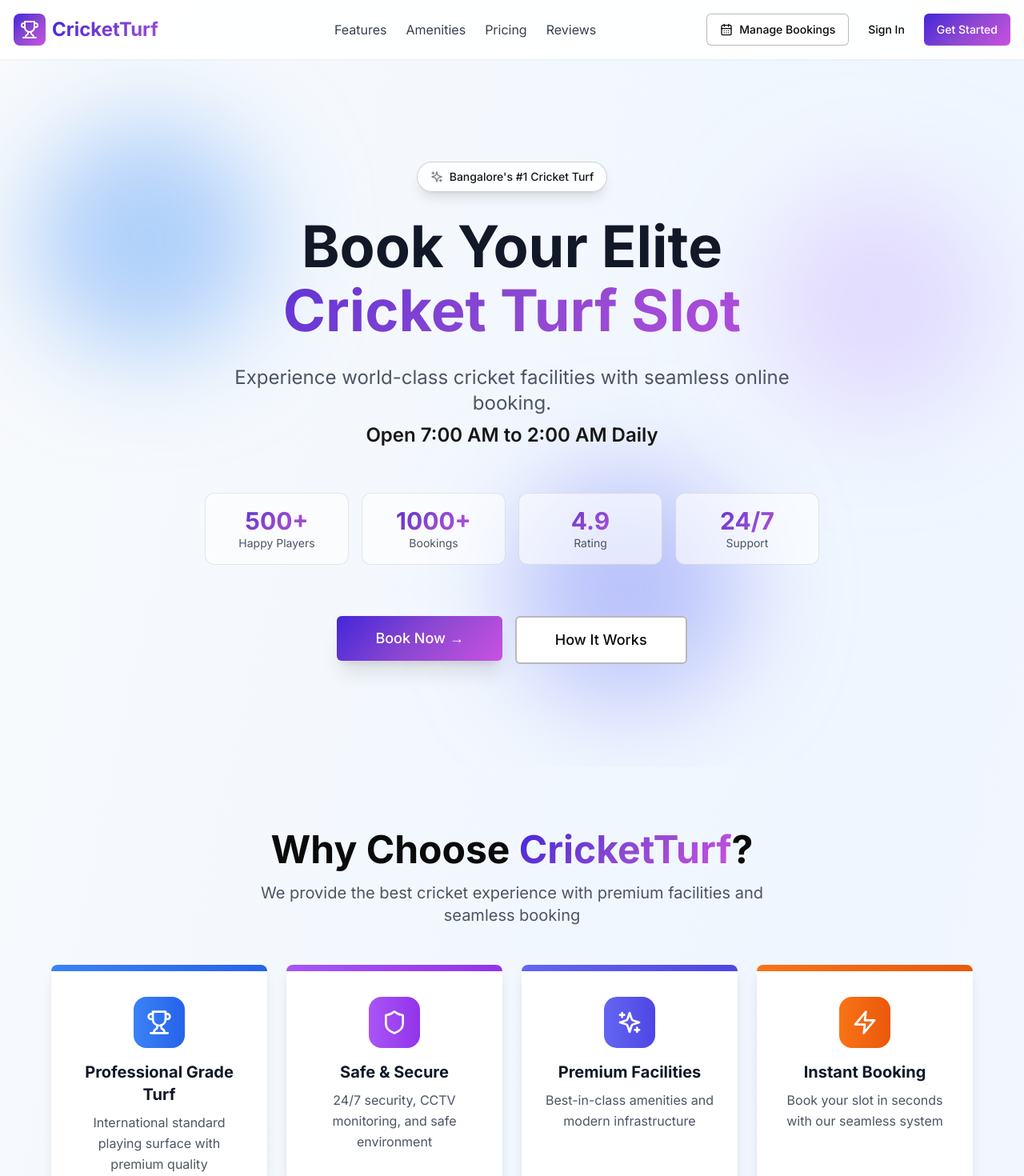
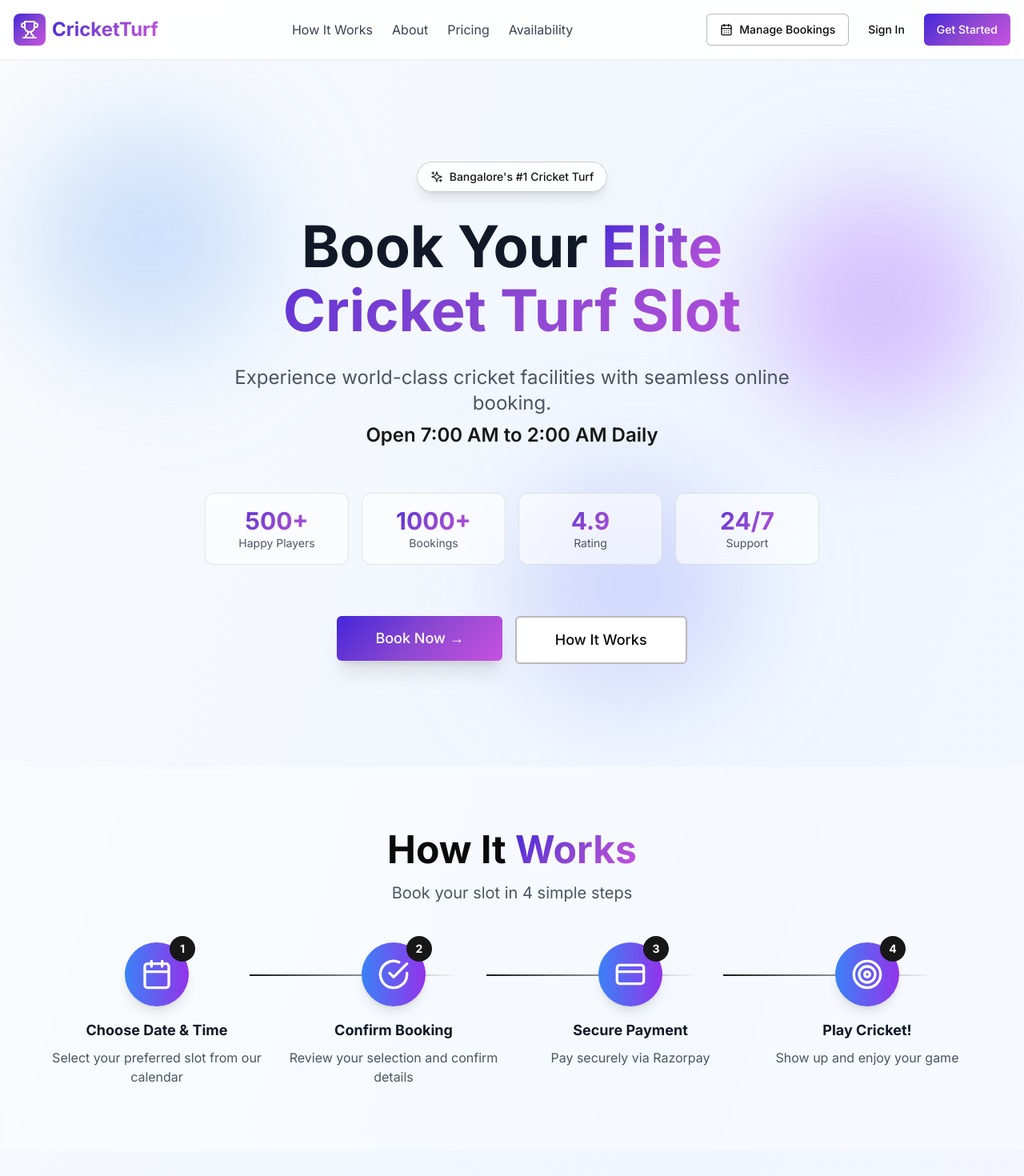
Before and after one commit to vamshiraju0007-boop/cricket-turf-booking, a Next.js app: page / in a window 1280 px wide. Shown: the top 1470 px of the page at 80% size. Built offline with nearby package versions, Linux system fonts and the light colour scheme.

Commit message:
style: final landing page refinements and section removals

```diff
--- a/app/page.tsx
+++ b/app/page.tsx
@@ -6,8 +6,7 @@ import { Button } from "@/components/ui/button";
 import { Card, CardContent } from "@/components/ui/card";
 import { Badge } from "@/components/ui/badge";
 import {
-    MapPin, Clock, Users, Wifi, Car, Coffee, Star, Sparkles, Trophy, Shield,
-    CheckCircle, Calendar, CreditCard, Zap, TrendingUp, Award, Target, CalendarDays
+    Sparkles, Trophy, CheckCircle, Calendar, CreditCard, Zap, TrendingUp, Target, CalendarDays
 } from "lucide-react";
 import WeekCalendar from "@/components/WeekCalendar";
 import ManageBookingsModal from "@/components/ManageBookingsModal";
@@ -15,71 +14,11 @@ import ManageBookingsModal from "@/components/ManageBookingsModal";
 export default function HomePage() {
     const [isManageBookingsOpen, setIsManageBookingsOpen] = useState(false);
 
-    const features = [
-        {
-            icon: Trophy,
-            title: "Professional Grade Turf",
-            desc: "International standard playing surface with premium quality",
-            color: "from-blue-500 to-blue-600"
-        },
-        {
-            icon: Shield,
-            title: "Safe & Secure",
-            desc: "24/7 security, CCTV monitoring, and safe environment",
-            color: "from-purple-500 to-purple-600"
-        },
-        {
-            icon: Sparkles,
-            title: "Premium Facilities",
-            desc: "Best-in-class amenities and modern infrastructure",
-            color: "from-indigo-500 to-indigo-600"
-        },
-        {
-            icon: Zap,
-            title: "Instant Booking",
-            desc: "Book your slot in seconds with our seamless system",
-            color: "from-orange-500 to-orange-600"
-        },
-    ];
-
-    const amenities = [
-        { icon: Wifi, label: "Free WiFi", color: "text-blue-500", bg: "bg-blue-50" },
-        { icon: Car, label: "Free Parking", color: "text-purple-500", bg: "bg-purple-50" },
-        { icon: Coffee, label: "Refreshments", color: "text-indigo-500", bg: "bg-indigo-50" },
-        { icon: Users, label: "Changing Rooms", color: "text-violet-500", bg: "bg-violet-50" },
-        { icon: Trophy, label: "Equipment", color: "text-green-500", bg: "bg-green-50" },
-        { icon: Award, label: "Coaching", color: "text-orange-500", bg: "bg-orange-50" },
-    ];
-
     const bookingSteps = [
         { icon: Calendar, title: "Choose Date & Time", desc: "Select your preferred slot from our calendar" },
         { icon: CheckCircle, title: "Confirm Booking", desc: "Review your selection and confirm details" },
         { icon: CreditCard, title: "Secure Payment", desc: "Pay securely via Razorpay" },
         { icon: Target, title: "Play Cricket!", desc: "Show up and enjoy your game" },
-    ];
-
-    const testimonials = [
-        {
-            name: "Rajesh Kumar",
-            role: "Cricket Enthusiast",
-            rating: 5,
-            text: "Best cricket turf in Bangalore! The booking process is super smooth and the facilities are top-notch. Highly recommended!",
-            avatar: "RK"
-        },
-        {
-            name: "Priya Sharma",
-            role: "Team Captain",
-            rating: 5,
-            text: "We book this turf every weekend for our team practice. The quality is consistent and the staff is very professional.",
-            avatar: "PS"
-        },
-        {
-            name: "Amit Patel",
-            role: "Regular Player",
-            rating: 5,
-            text: "Excellent turf quality and great amenities. The online booking system makes it so convenient. Worth every rupee!",
-            avatar: "AP"
-        },
     ];
 
     const stats = [
@@ -98,13 +37,13 @@ export default function HomePage() {
                         <div className="w-10 h-10 rounded-lg gradient-primary flex items-center justify-center">
                             <Trophy className="w-6 h-6 text-white" />
                         </div>
-                        <h1 className="text-2xl font-bold text-gradient">CricketTurf <span className="text-[10px] opacity-50 align-top">v1.2 (Deployed)</span></h1>
+                        <h1 className="text-2xl font-bold text-gradient">CricketTurf</h1>
                     </Link>
                     <nav className="hidden md:flex items-center gap-6">
-                        <a href="#features" className="text-gray-700 hover:text-primary transition-colors">Features</a>
-                        <a href="#amenities" className="text-gray-700 hover:text-primary transition-colors">Amenities</a>
+                        <a href="#how-it-works" className="text-gray-700 hover:text-primary transition-colors">How It Works</a>
+                        <a href="#about" className="text-gray-700 hover:text-primary transition-colors">About</a>
                         <a href="#pricing" className="text-gray-700 hover:text-primary transition-colors">Pricing</a>
-                        <a href="#testimonials" className="text-gray-700 hover:text-primary transition-colors">Reviews</a>
+                        <a href="#availability" className="text-gray-700 hover:text-primary transition-colors">Availability</a>
                     </nav>
                     <div className="flex items-center gap-2">
                         <Button
@@ -151,7 +90,7 @@ export default function HomePage() {
 
                         {/* Main Heading */}
                         <h2 className="text-5xl md:text-7xl font-bold text-gray-900 leading-tight">
-                            Book Your Elite
+                            Book Your <span className="text-gradient">Elite</span>
                             <span className="block text-gradient mt-2 animate-slide-up">Cricket Turf Slot</span>
                         </h2>
 
@@ -188,31 +127,6 @@ export default function HomePage() {
                 </div>
             </section>
 
-            {/* Features Section */}
-            <section id="features" className="container mx-auto px-4 py-20">
-                <div className="text-center mb-12">
-                    <h3 className="text-4xl md:text-5xl font-bold mb-4">
-                        Why Choose <span className="text-gradient">CricketTurf</span>?
-                    </h3>
-                    <p className="text-xl text-gray-600 max-w-2xl mx-auto">
-                        We provide the best cricket experience with premium facilities and seamless booking
-                    </p>
-                </div>
-                <div className="grid md:grid-cols-2 lg:grid-cols-4 gap-6 max-w-6xl mx-auto">
-                    {features.map((feature, index) => (
-                        <Card key={index} className="card-hover border-0 bg-white shadow-lg hover:shadow-2xl transition-all duration-300 hover:-translate-y-2 overflow-hidden group">
-                            <div className={`h-2 w-full bg-gradient-to-r ${feature.color}`}></div>
-                            <CardContent className="pt-8 pb-6 text-center">
-                                <div className={`w-16 h-16 mx-auto mb-4 rounded-2xl bg-gradient-to-r ${feature.color} flex items-center justify-center group-hover:scale-110 transition-all duration-300 group-hover:rotate-3`}>
-                                    <feature.icon className="w-8 h-8 text-white" />
-                                </div>
-                                <h4 className="text-xl font-bold mb-2 text-gray-900 group-hover:text-primary transition-colors">{feature.title}</h4>
-                                <p className="text-gray-600 leading-relaxed">{feature.desc}</p>
-                            </CardContent>
-                        </Card>
-                    ))}
-                </div>
-            </section>
 
             {/* How It Works Section */}
             <section id="how-it-works" className="bg-white/40 backdrop-blur-sm py-20">
@@ -250,8 +164,8 @@ export default function HomePage() {
             </section>
 
             {/* Turf Details with Pricing */}
-            <section id="pricing" className="container mx-auto px-4 py-20">
-                <div className="max-w-3xl mx-auto space-y-12">
+            <section id="about" className="container mx-auto px-4 py-20">
+                <div className="max-w-4xl mx-auto space-y-12">
                     {/* Details */}
                     <div className="space-y-8 text-center">
                         <div className="space-y-4">
@@ -265,9 +179,6 @@ export default function HomePage() {
 
                         <div className="grid sm:grid-cols-3 gap-6">
                             <div className="flex flex-col items-center gap-3 p-6 rounded-2xl bg-white shadow-lg border border-primary/10 hover:shadow-xl transition-all">
-                                <div className="w-12 h-12 rounded-xl gradient-primary flex items-center justify-center flex-shrink-0">
-                                    <MapPin className="w-6 h-6 text-white" />
-                                </div>
                                 <div className="text-center">
                                     <p className="font-semibold text-gray-900">Location</p>
                                     <p className="text-sm text-gray-600">Bangalore, KA</p>
@@ -275,9 +186,6 @@ export default function HomePage() {
                             </div>
 
                             <div className="flex flex-col items-center gap-3 p-6 rounded-2xl bg-white shadow-lg border border-primary/10 hover:shadow-xl transition-all">
-                                <div className="w-12 h-12 rounded-xl gradient-primary flex items-center justify-center flex-shrink-0">
-                                    <Clock className="w-6 h-6 text-white" />
-                                </div>
                                 <div className="text-center">
                                     <p className="font-semibold text-gray-900">Hours</p>
                                     <p className="text-sm text-gray-600">7 AM - 2 AM</p>
@@ -285,9 +193,6 @@ export default function HomePage() {
                             </div>
 
                             <div className="flex flex-col items-center gap-3 p-6 rounded-2xl bg-white shadow-lg border border-primary/10 hover:shadow-xl transition-all">
-                                <div className="w-12 h-12 rounded-xl gradient-primary flex items-center justify-center flex-shrink-0">
-                                    <Users className="w-6 h-6 text-white" />
-                                </div>
                                 <div className="text-center">
                                     <p className="font-semibold text-gray-900">Capacity</p>
                                     <p className="text-sm text-gray-600">22 Players</p>
@@ -327,36 +232,9 @@ export default function HomePage() {
                 </div>
             </section>
 
-            {/* Amenities */}
-            <section id="amenities" className="bg-white/40 backdrop-blur-sm py-20">
-                <div className="container mx-auto px-4">
-                    <div className="max-w-6xl mx-auto">
-                        <div className="text-center mb-12">
-                            <h3 className="text-4xl md:text-5xl font-bold mb-4">
-                                World-Class <span className="text-gradient">Amenities</span>
-                            </h3>
-                            <p className="text-xl text-gray-600 max-w-2xl mx-auto">
-                                Everything you need for the perfect cricket experience
-                            </p>
-                        </div>
-                        <div className="grid grid-cols-2 md:grid-cols-3 lg:grid-cols-6 gap-6">
-                            {amenities.map((amenity, index) => (
-                                <Card key={index} className="card-hover text-center border-0 bg-white shadow-lg hover:shadow-xl transition-all hover:scale-105">
-                                    <CardContent className="pt-8 pb-6">
-                                        <div className={`w-16 h-16 mx-auto mb-4 rounded-2xl ${amenity.bg} flex items-center justify-center`}>
-                                            <amenity.icon className={`w-8 h-8 ${amenity.color}`} />
-                                        </div>
-                                        <p className="font-semibold text-gray-900">{amenity.label}</p>
-                                    </CardContent>
-                                </Card>
-                            ))}
-                        </div>
-                    </div>
-                </div>
-            </section>
 
             {/* Interactive Booking Calendar Section */}
-            <section className="container mx-auto px-4 py-20 bg-gradient-to-br from-blue-50 via-purple-50 to-indigo-50">
+            <section id="availability" className="container mx-auto px-4 py-20 bg-gradient-to-br from-blue-50 via-purple-50 to-indigo-50">
                 <div className="max-w-7xl mx-auto">
                     <div className="text-center mb-12">
                         <Badge className="mb-4 px-4 py-2 bg-primary text-white">
@@ -403,44 +281,6 @@ export default function HomePage() {
                 </div>
             </section>
 
-            {/* Testimonials */}
-            <section id="testimonials" className="container mx-auto px-4 py-20">
-                <div className="max-w-6xl mx-auto">
-                    <div className="text-center mb-12">
-                        <h3 className="text-4xl md:text-5xl font-bold mb-4">
-                            What <span className="text-gradient">Players Say</span>
-                        </h3>
-                        <p className="text-xl text-gray-600 max-w-2xl mx-auto">
-                            Don't just take our word for it - hear from our happy customers
-                        </p>
-                    </div>
-                    <div className="grid md:grid-cols-3 gap-8">
-                        {testimonials.map((testimonial, index) => (
-                            <Card key={index} className="card-hover border-0 bg-white shadow-lg hover:shadow-2xl transition-all hover:scale-105">
-                                <CardContent className="pt-8 pb-6">
-                                    <div className="flex gap-1 mb-4">
-                                        {[...Array(testimonial.rating)].map((_, j) => (
-                                            <Star key={j} className="w-5 h-5 fill-yellow-400 text-yellow-400" />
-                                        ))}
-                                    </div>
-                                    <p className="text-gray-700 mb-6 leading-relaxed italic">
-                                        "{testimonial.text}"
-                                    </p>
-                                    <div className="flex items-center gap-3">
-                                        <div className="w-12 h-12 rounded-full gradient-primary flex items-center justify-center text-white font-bold text-lg">
-                                            {testimonial.avatar}
-                                        </div>
-                                        <div>
-                                            <p className="font-semibold text-gray-900">{testimonial.name}</p>
-                                            <p className="text-sm text-gray-500">{testimonial.role}</p>
-                                        </div>
-                                    </div>
-                                </CardContent>
-                            </Card>
-                        ))}
-                    </div>
-                </div>
-            </section>
 
 
             {/* Footer */}
@@ -461,10 +301,10 @@ export default function HomePage() {
                         <div>
                             <h4 className="font-semibold mb-4">Quick Links</h4>
                             <ul className="space-y-2 text-gray-400">
-                                <li><a href="#features" className="hover:text-white transition-colors">Features</a></li>
+                                <li><a href="#how-it-works" className="hover:text-white transition-colors">How It Works</a></li>
+                                <li><a href="#about" className="hover:text-white transition-colors">About</a></li>
                                 <li><a href="#pricing" className="hover:text-white transition-colors">Pricing</a></li>
-                                <li><a href="#amenities" className="hover:text-white transition-colors">Amenities</a></li>
-                                <li><a href="#testimonials" className="hover:text-white transition-colors">Reviews</a></li>
+                                <li><a href="#availability" className="hover:text-white transition-colors">Availability</a></li>
                             </ul>
                         </div>
                         <div>
```
